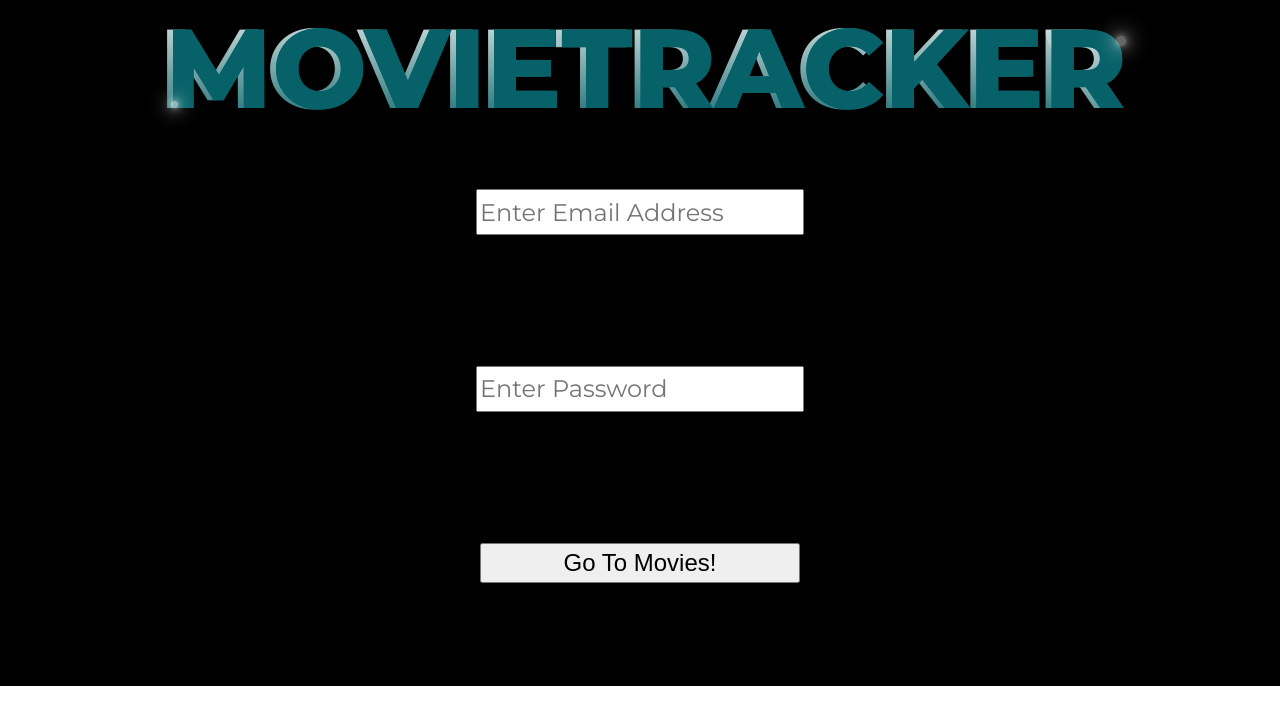
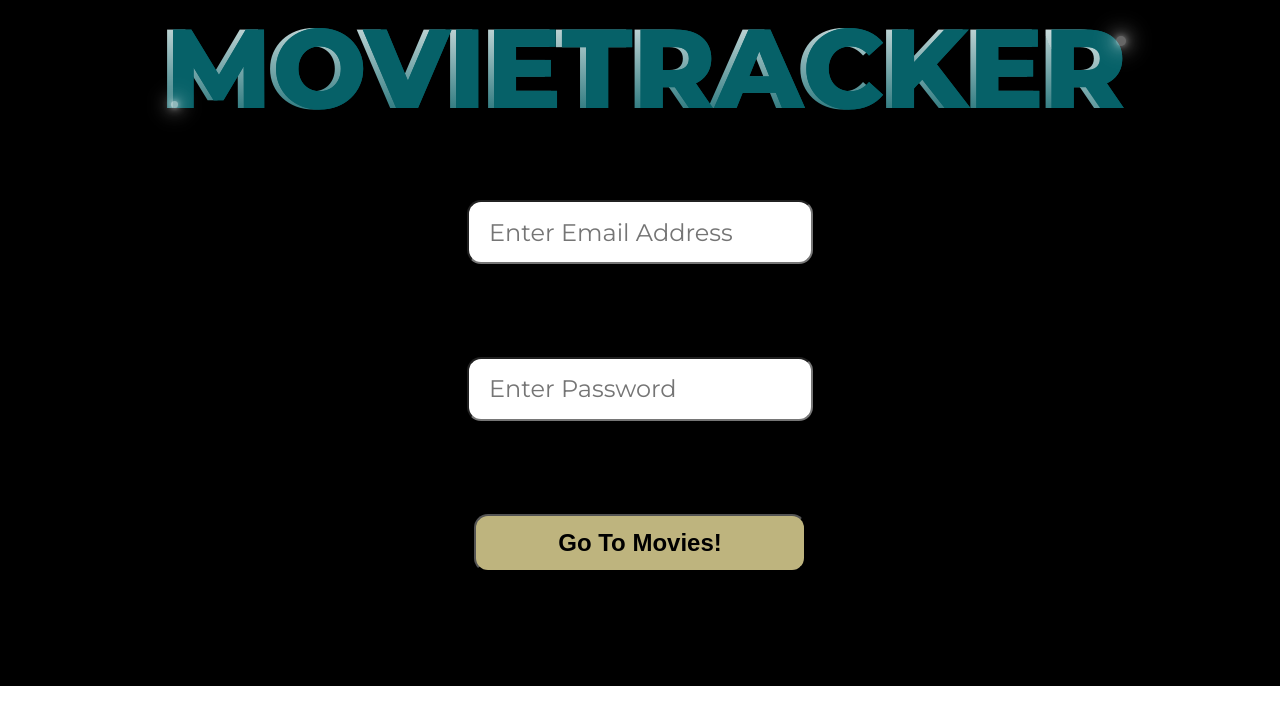
Before and after one commit to marcusp619/movietracker-frontend, a React (Create React App) app: page /login in a window 1280 px wide. Shown: the top 724 px of the page. Built offline with nearby package versions, Linux system fonts and the light colour scheme; no server answers.

Commit message:
Add more styles to login page

```diff
--- a/src/Containers/UserLoginForm/UserLoginForm.css
+++ b/src/Containers/UserLoginForm/UserLoginForm.css
@@ -29,7 +29,27 @@ form {
 .user-email-login,
 .user-password-login,
 .login-button {
+  border-radius: 14px;
   font-size: 1.5rem;
+}
+
+.user-email-login {
+  margin-top: 30px;
+}
+
+.user-email-login,
+.user-password-login {
   height: 40px;
+  padding-bottom: 10px;
+  padding-left: 20px;
+  padding-top: 10px;
   width: 50%;
 }
+
+.login-button {
+  background-color: #beb47e;
+  font-weight: bold;
+  height: 58px;
+  margin-bottom: 30px;
+  width: 51.75%;
+}
```
